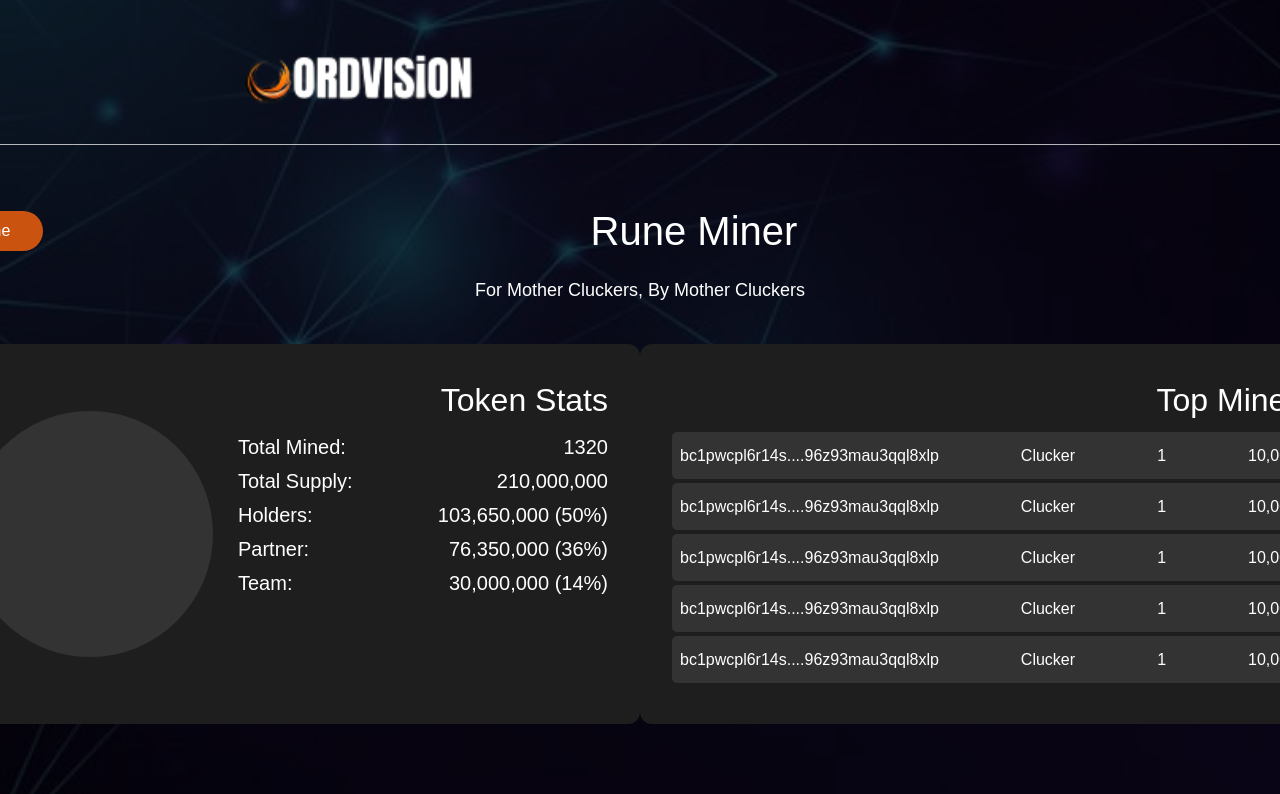
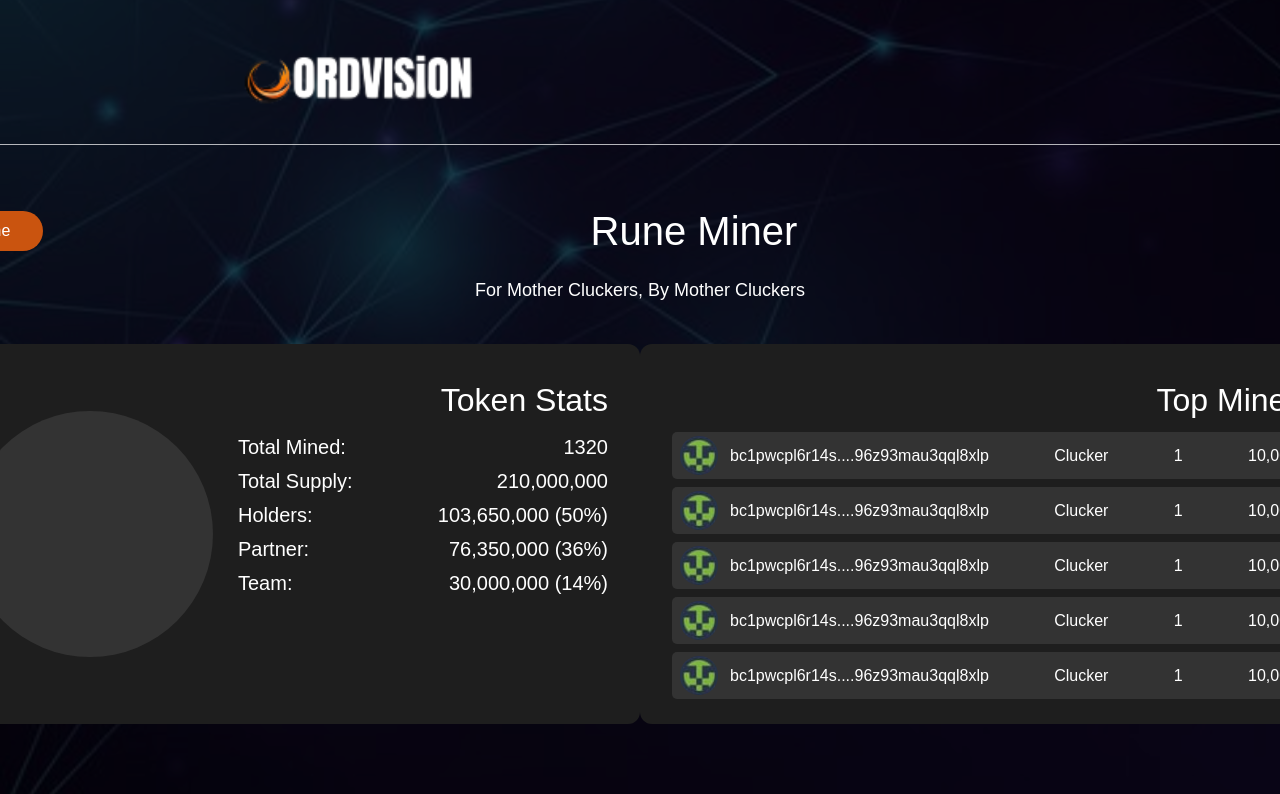
Before and after one commit to rampage1212/ORDVISION_FRONTEND, a Next.js app: page /home in a window 1280 px wide. Shown: the top 794 px of the page. Built offline with nearby package versions, Linux system fonts and the light colour scheme.

Commit message:
Add miner-icon

```diff
--- a/src/components/miner/index.tsx
+++ b/src/components/miner/index.tsx
@@ -1,18 +1,35 @@
+import Image from "next/image";
 export type MinerType = {
+  image: string;
   address: string;
   name: string;
   count: string;
   amount: string;
 };
 
-export default function Miner({ address, name, count, amount }: MinerType) {
+export default function Miner({
+  image,
+  address,
+  name,
+  count,
+  amount,
+}: MinerType) {
   return (
     <>
       <div className="flex h-[47px] cursor-pointer items-center justify-between rounded-[5px] bg-[#333333] pl-2 pr-4">
-        <div>{address}</div>
-        <div>{name}</div>
-        <div>{count}</div>
-        <div>{amount}</div>
+        <Image
+          src={image}
+          width={38}
+          height={38}
+          alt="miner-image"
+          className="cursor-pointer"
+        />
+        <div className="flex w-full items-center justify-between pl-3">
+          <div>{address}</div>
+          <div>{name}</div>
+          <div>{count}</div>
+          <div>{amount}</div>
+        </div>
       </div>
     </>
   );
--- a/src/pages/home/index.tsx
+++ b/src/pages/home/index.tsx
@@ -6,30 +6,35 @@ import Link from "next/link";
 
 const miners = [
   {
+    image: "/assets/images/miner-icon.svg",
     address: "bc1pwcpl6r14s....96z93mau3qql8xlp",
     name: "Clucker",
     count: "1",
     amount: "10,000",
   },
   {
+    image: "/assets/images/miner-icon.svg",
     address: "bc1pwcpl6r14s....96z93mau3qql8xlp",
     name: "Clucker",
     count: "1",
     amount: "10,000",
   },
   {
+    image: "/assets/images/miner-icon.svg",
     address: "bc1pwcpl6r14s....96z93mau3qql8xlp",
     name: "Clucker",
     count: "1",
     amount: "10,000",
   },
   {
+    image: "/assets/images/miner-icon.svg",
     address: "bc1pwcpl6r14s....96z93mau3qql8xlp",
     name: "Clucker",
     count: "1",
     amount: "10,000",
   },
   {
+    image: "/assets/images/miner-icon.svg",
     address: "bc1pwcpl6r14s....96z93mau3qql8xlp",
     name: "Clucker",
     count: "1",
@@ -124,11 +129,12 @@ export default function Home() {
               </div>
               <div className="flex h-[380px] w-[705px] flex-col justify-start gap-2 rounded-xl bg-[#1E1E1E] p-8">
                 <div className="flex justify-end text-[32px]">Top Miners</div>
-                <div className="flex flex-col justify-start gap-1">
+                <div className="flex flex-col justify-start gap-2">
                   {miners.map((miner: MinerType) => {
                     return (
                       <>
                         <Miner
+                          image={miner.image}
                           address={miner.address}
                           name={miner.name}
                           count={miner.count}
```
Also changed, not shown: public/assets/images/miner-icon.svg (added).
